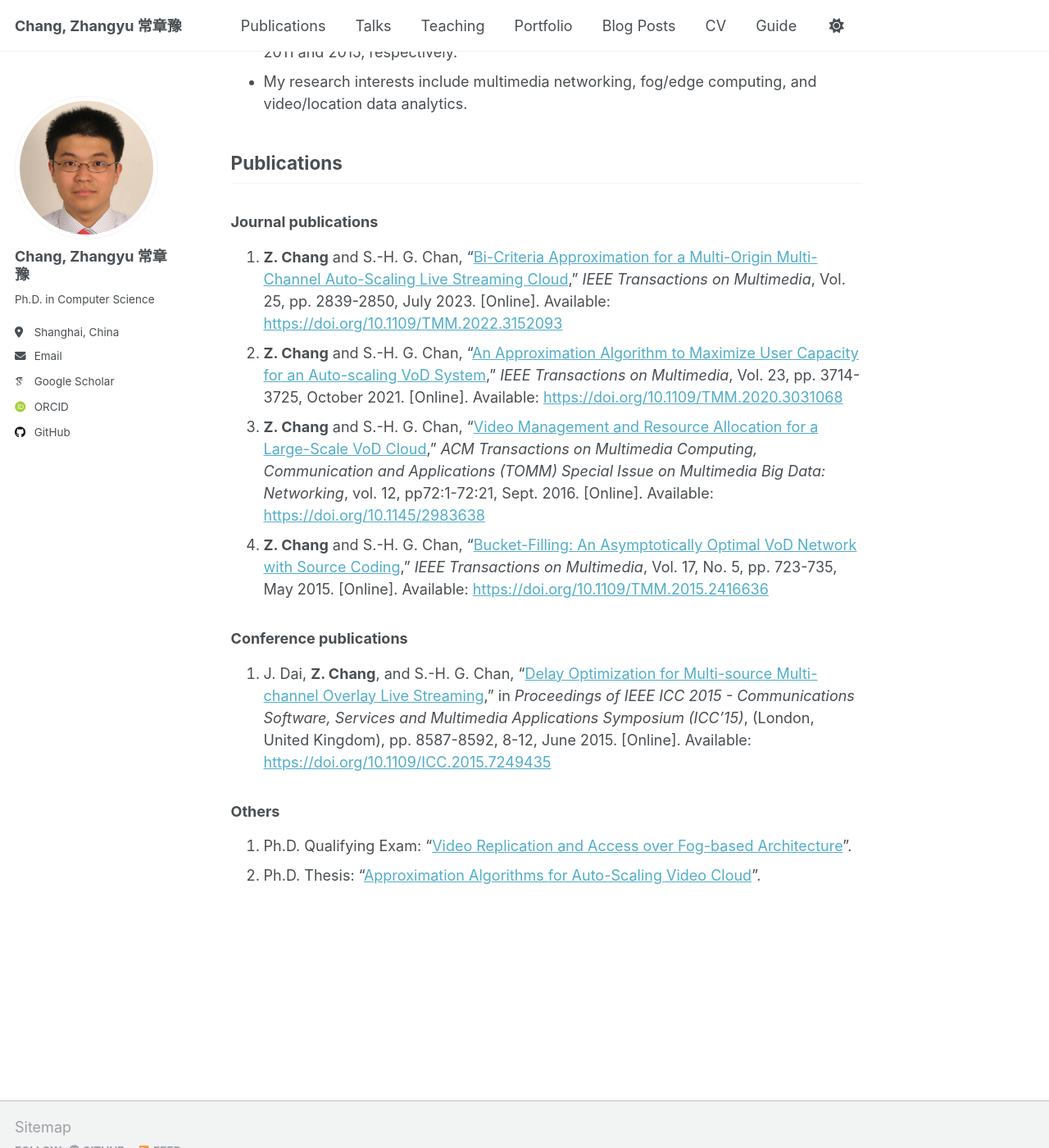
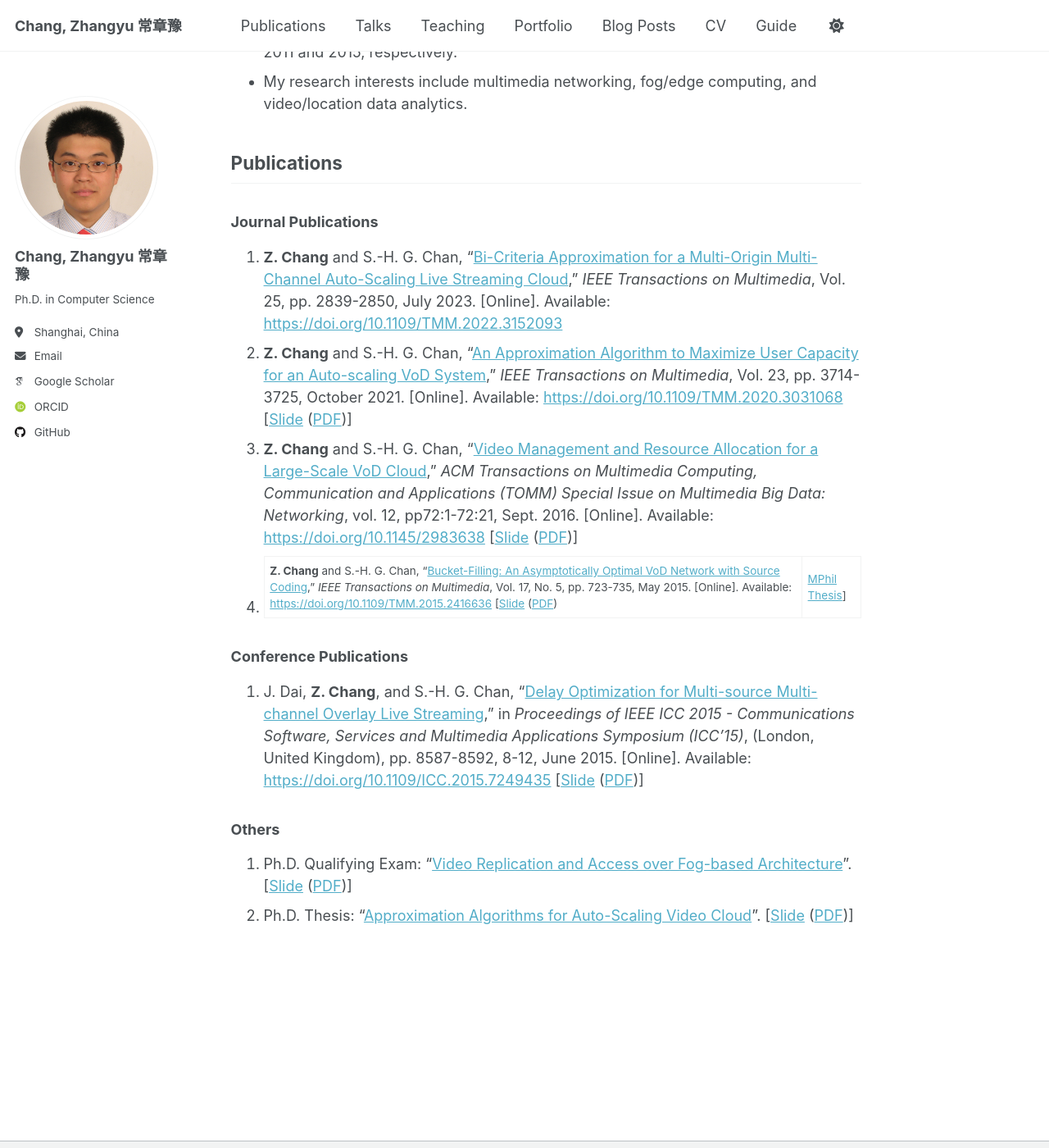
Before and after one commit to changzhangyu/changzhangyu.github.io, a Jekyll site: the page built from _pages/about.md, in a window 1280 px wide and 1400 px high, scrolled down 289 px. Shown: the whole window at 82% size. Built offline with Jekyll 4.4.1, drawn with Linux system fonts in a browser that asks for light colours; some web fonts are replaced.

Commit message:
Add hyperlink to files

```diff
--- a/_pages/about.md
+++ b/_pages/about.md
@@ -14,18 +14,18 @@ redirect_from:
 
 ## Publications
 
-### Journal publications
+### Journal Publications
 
 1. **Z. Chang** and S.-H. G. Chan, "[Bi-Criteria Approximation for a Multi-Origin Multi-Channel Auto-Scaling Live Streaming Cloud](http://www.cse.ust.hk/~gchan/papers/TMM23_COCOS.pdf)," *IEEE Transactions on Multimedia*, Vol. 25, pp. 2839-2850, July 2023. \[Online\]. Available: [https://doi.org/10.1109/TMM.2022.3152093](https://doi.org/10.1109/TMM.2022.3152093)
-2. **Z. Chang** and S.-H. G. Chan, "[An Approximation Algorithm to Maximize User Capacity for an Auto-scaling VoD System](http://www.cse.ust.hk/~gchan/papers/TMM21_AVARDO.pdf)," *IEEE Transactions on Multimedia*, Vol. 23, pp. 3714-3725, October 2021. \[Online\]. Available: [https://doi.org/10.1109/TMM.2020.3031068](https://doi.org/10.1109/TMM.2020.3031068)
-3. **Z. Chang**  and S.-H. G. Chan, "[Video Management and Resource Allocation for a Large-Scale VoD Cloud](http://www.cse.ust.hk/~gchan/papers/TOMM16_RAVO.pdf)," *ACM Transactions on Multimedia Computing, Communication and Applications (TOMM) Special Issue on Multimedia Big Data: Networking*, vol. 12, pp72:1-72:21, Sept. 2016. \[Online\]. Available: [https://doi.org/10.1145/2983638](https://doi.org/10.1145/2983638)
-4. **Z. Chang** and S.-H. G. Chan, "[Bucket-Filling: An Asymptotically Optimal VoD Network with Source Coding](http://www.cse.ust.hk/~gchan/papers/TMM15_BF.pdf)," *IEEE Transactions on Multimedia*, Vol. 17, No. 5, pp. 723-735, May 2015. \[Online\]. Available: [https://doi.org/10.1109/TMM.2015.2416636](https://doi.org/10.1109/TMM.2015.2416636)
+2. **Z. Chang** and S.-H. G. Chan, "[An Approximation Algorithm to Maximize User Capacity for an Auto-scaling VoD System](http://www.cse.ust.hk/~gchan/papers/TMM21_AVARDO.pdf)," *IEEE Transactions on Multimedia*, Vol. 23, pp. 3714-3725, October 2021. \[Online\]. Available: [https://doi.org/10.1109/TMM.2020.3031068](https://doi.org/10.1109/TMM.2020.3031068) \[[Slide](files\AVARDO\AVARDO.pptx) ([PDF](files\AVARDO\AVARDO.pdf))\]
+3. **Z. Chang**  and S.-H. G. Chan, "[Video Management and Resource Allocation for a Large-Scale VoD Cloud](http://www.cse.ust.hk/~gchan/papers/TOMM16_RAVO.pdf)," *ACM Transactions on Multimedia Computing, Communication and Applications (TOMM) Special Issue on Multimedia Big Data: Networking*, vol. 12, pp72:1-72:21, Sept. 2016. \[Online\]. Available: [https://doi.org/10.1145/2983638](https://doi.org/10.1145/2983638) \[[Slide](files\RAVO\RAVO.pptx) ([PDF](files\RAVO\RAVO.pdf))\]
+4. **Z. Chang** and S.-H. G. Chan, "[Bucket-Filling: An Asymptotically Optimal VoD Network with Source Coding](http://www.cse.ust.hk/~gchan/papers/TMM15_BF.pdf)," *IEEE Transactions on Multimedia*, Vol. 17, No. 5, pp. 723-735, May 2015. \[Online\]. Available: [https://doi.org/10.1109/TMM.2015.2416636](https://doi.org/10.1109/TMM.2015.2416636) \[[Slide](files\bucket_filling\BucketFilling2.pptx) ([PDF](files\bucket_filling\BucketFilling2.pdf))|[MPhil Thesis](files\bucket_filling\thesis.pdf)\]
 
-### Conference publications
+### Conference Publications
 
-1. J. Dai, **Z. Chang**, and S.-H. G. Chan, "[Delay Optimization for Multi-source Multi-channel Overlay Live Streaming](http://www.cse.ust.hk/~gchan/papers/ICC15_MSMC.pdf)," in *Proceedings of IEEE ICC 2015 - Communications Software, Services and Multimedia Applications Symposium (ICC'15)*, (London, United Kingdom), pp. 8587-8592, 8-12, June 2015. \[Online\]. Available: [https://doi.org/10.1109/ICC.2015.7249435](https://doi.org/10.1109/ICC.2015.7249435)
+1. J. Dai, **Z. Chang**, and S.-H. G. Chan, "[Delay Optimization for Multi-source Multi-channel Overlay Live Streaming](http://www.cse.ust.hk/~gchan/papers/ICC15_MSMC.pdf)," in *Proceedings of IEEE ICC 2015 - Communications Software, Services and Multimedia Applications Symposium (ICC'15)*, (London, United Kingdom), pp. 8587-8592, 8-12, June 2015. \[Online\]. Available: [https://doi.org/10.1109/ICC.2015.7249435](https://doi.org/10.1109/ICC.2015.7249435) \[[Slide](files\COMMOS\COMMOS.pptx) ([PDF](files\COMMOS\COMMOS.pdf))\]
 
 ### Others
 
-1. Ph.D. Qualifying Exam: "[Video Replication and Access over Fog-based Architecture](files/fog_survey/main.pdf)".
-2. Ph.D. Thesis: "[Approximation Algorithms for Auto-Scaling Video Cloud](files/thesis.pdf)".
+1. Ph.D. Qualifying Exam: "[Video Replication and Access over Fog-based Architecture](files/fog_survey/main.pdf)". \[[Slide](files\fog_survey\FogSurvey.pptx) ([PDF](files\fog_survey\FogSurvey.pdf))\]
+2. Ph.D. Thesis: "[Approximation Algorithms for Auto-Scaling Video Cloud](files/thesis/main.pdf)". \[[Slide](files\thesis\thesis.pptx) ([PDF](files\thesis\thesis.pdf))\]
```
Also changed, not shown: 4 other files.
